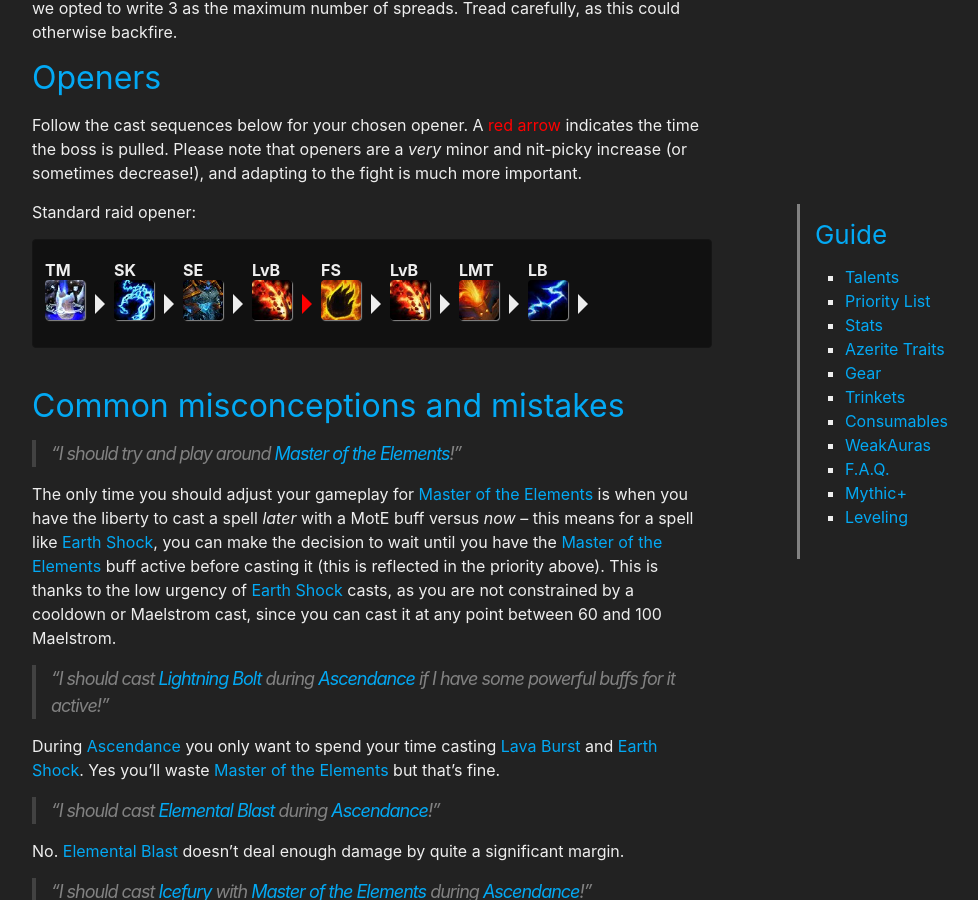
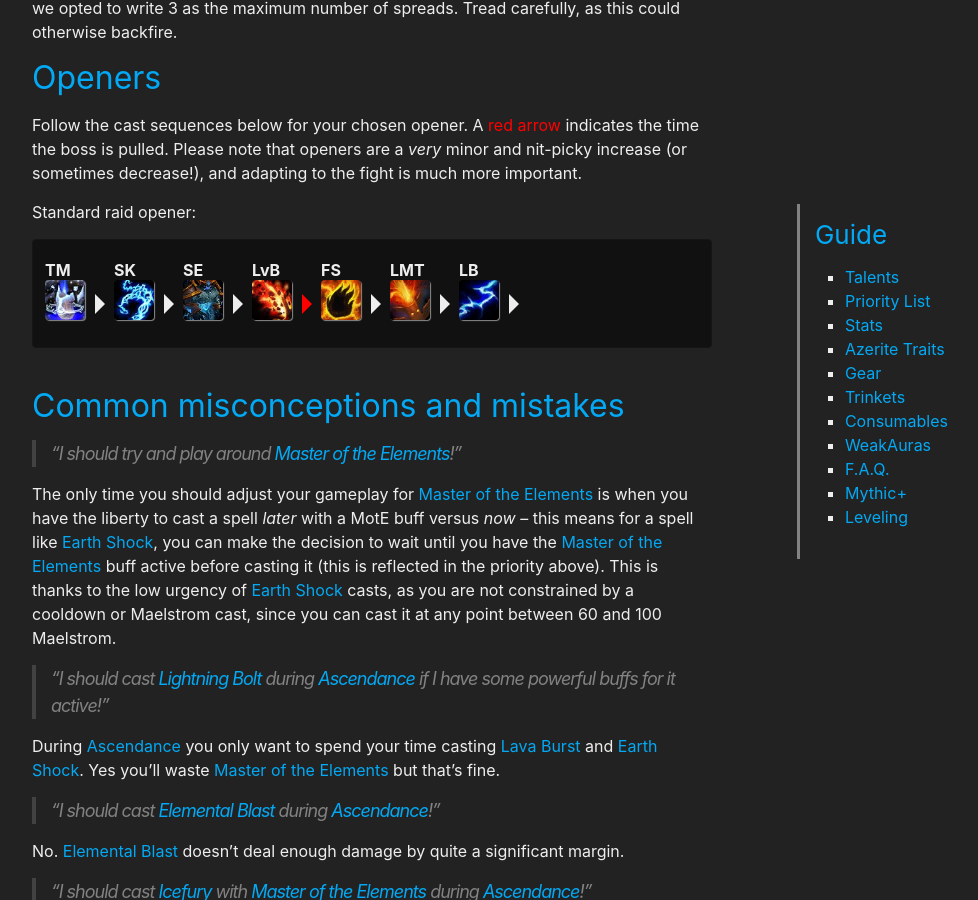
Before and after one commit to stormearthandlava/stormearthandlava.github.io, a Jekyll site: the page built from guide/general/priority_list.md, in a window 1280 px wide and 900 px high, scrolled down 2967 px. Shown: the whole window, without its empty margins (268-1246 px from the left). Built offline with Jekyll 4.4.1, drawn with Linux system fonts in a browser that asks for light colours; a script that is not in the unit is left out.

Commit message:
delete second LvB from opener

```diff
--- a/guide/general/priority_list.md
+++ b/guide/general/priority_list.md
@@ -141,8 +141,6 @@ Standard raid opener:
     <div class="arrow pull"></div>
     <div class="skill fs"><span>FS</span></div>
     <div class="arrow"></div>
-    <div class="skill lvb"><span>LvB</span></div>
-    <div class="arrow"></div>
     <div class="skill lmt"><span>LMT</span></div>
     <div class="arrow"></div>
     <div class="skill lb"><span>LB</span></div>
```
